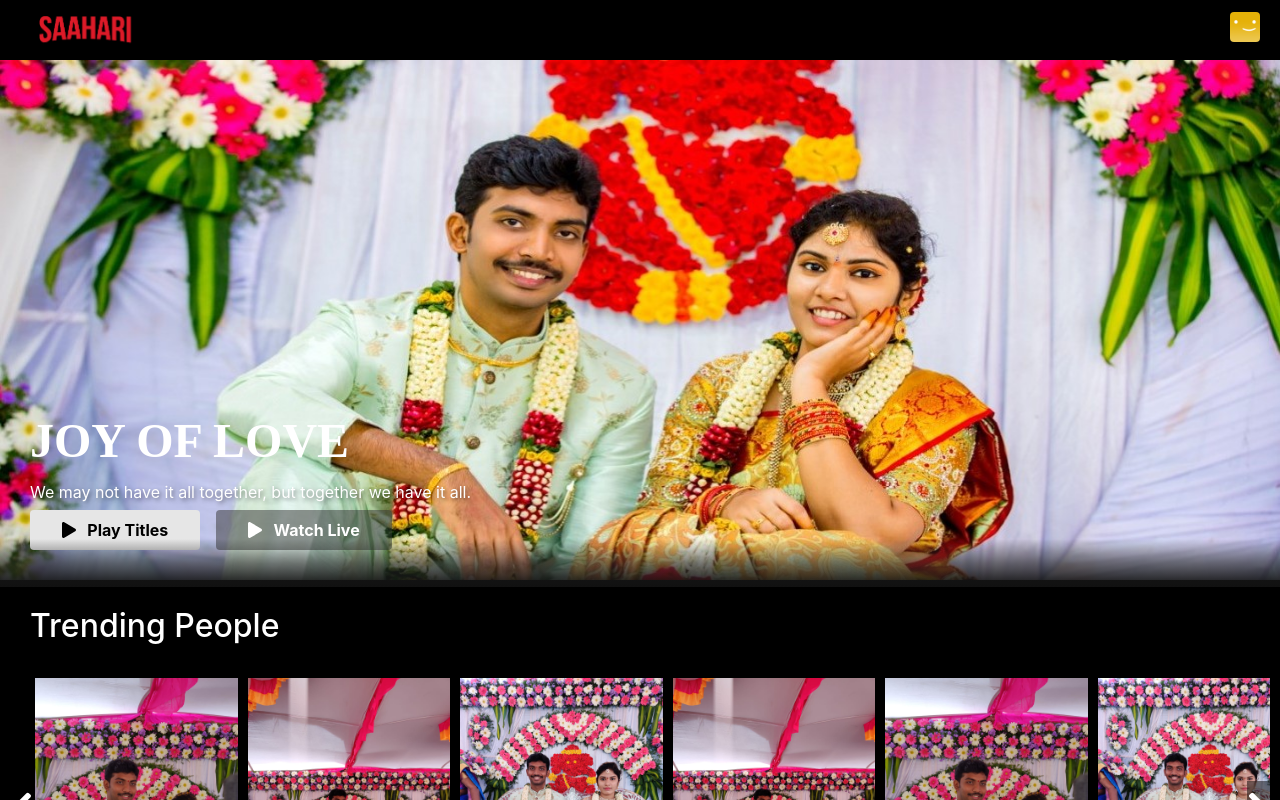
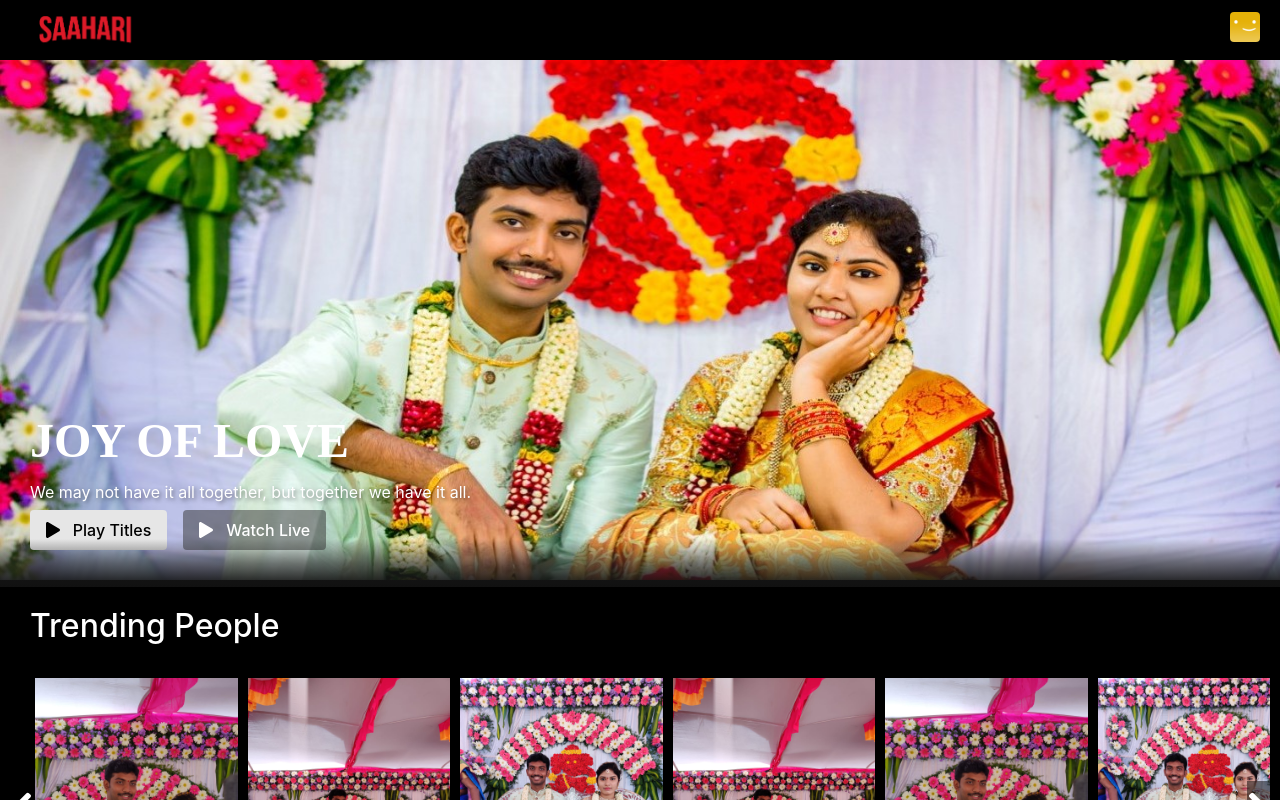
Before and after one commit to psk2/react-ott, a React (Create React App) app: page /bride in a window 1280 px wide. Shown: the top 800 px of the page. Built offline with nearby package versions, Linux system fonts and the light colour scheme; the HTML template or start-up script is replaced by a standard one.

Commit message:
reduced button size

```diff
--- a/public/index.html
+++ b/public/index.html
@@ -24,7 +24,7 @@
       work correctly both with client-side routing and a non-root public URL.
       Learn how to configure a non-root public URL by running `npm run build`.
     -->
-    <title>SAHARI WEDDING</title>
+    <title>SAAHARI WEDDING</title>
   </head>
   <body>
     <noscript>You need to enable JavaScript to run this app.</noscript>
--- a/src/Banner.css
+++ b/src/Banner.css
@@ -37,8 +37,8 @@
   color: #fff;
   outline: none;
   border: none;
-  font-weight: 700;
-  padding: 0.5rem 2rem;
+  font-weight: 500;
+  padding: 0.5rem 1rem;
   margin-right: 1rem;
   background-color: rgba(51, 51, 51, 0.5);
   border-radius: 4px;
```
